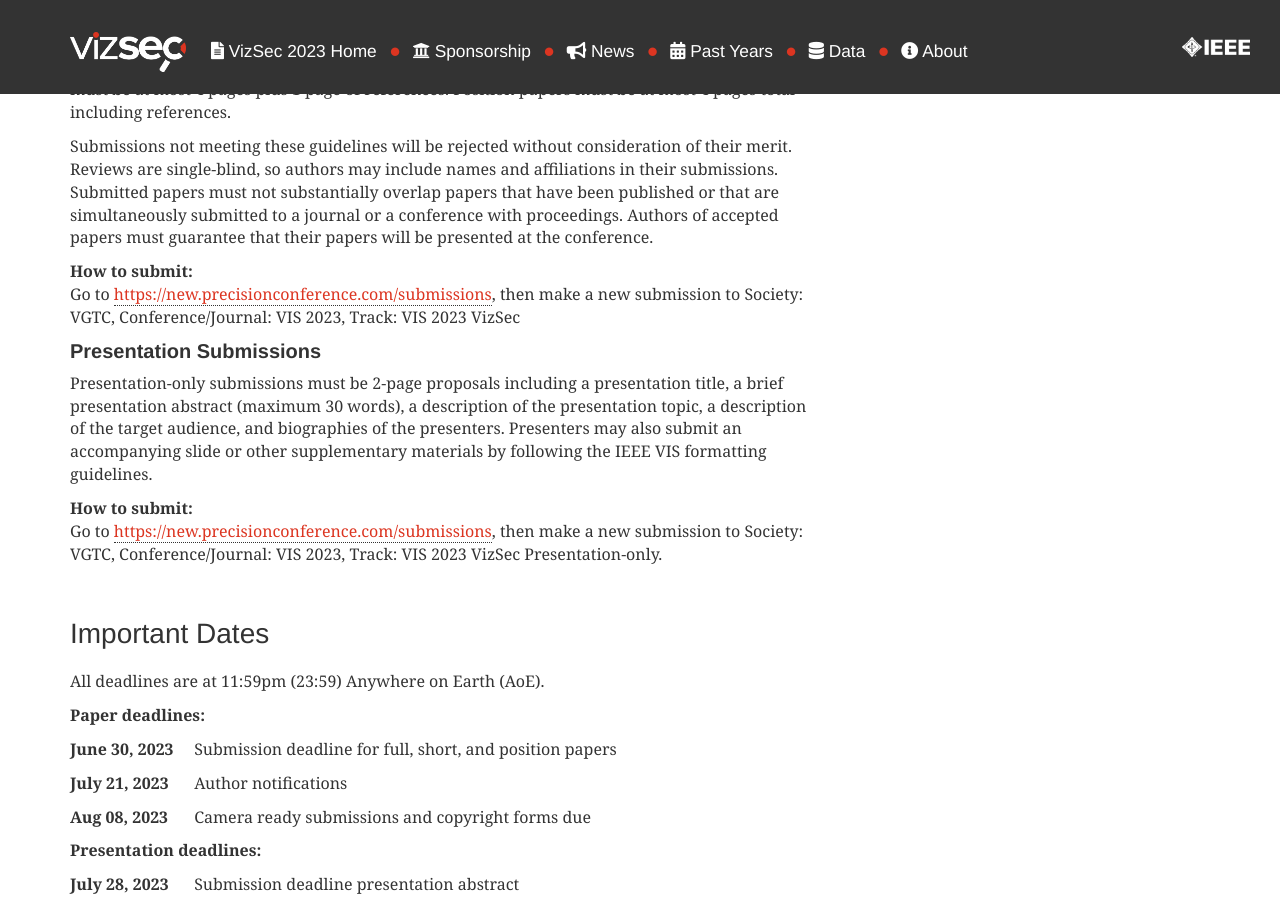
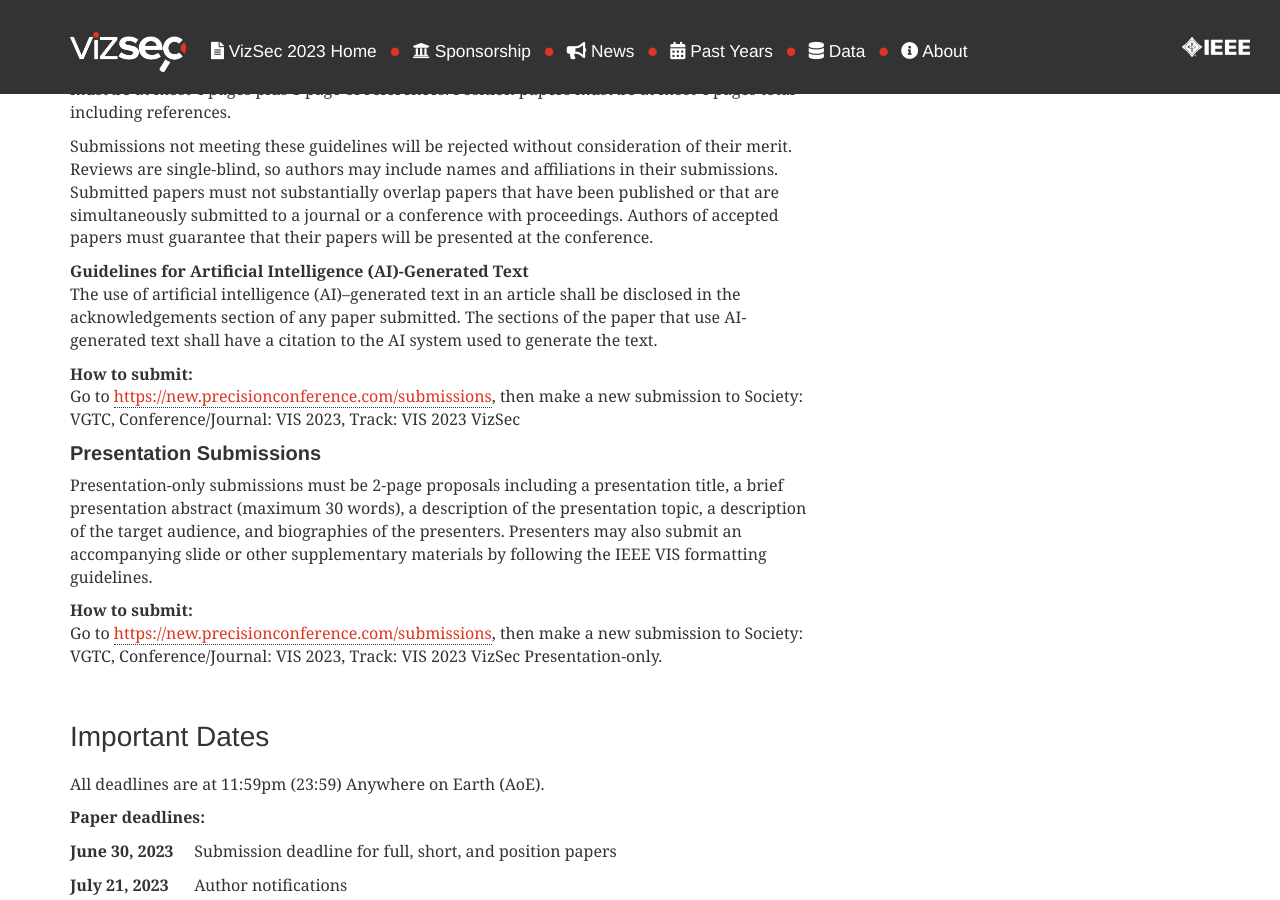
Before and after one commit to vizsec/vizsec.github.io, a Jekyll site: the page built from vizsec2023/index.html, in a window 1280 px wide and 900 px high, scrolled down 2865 px. Built offline with Jekyll 4.4.1, drawn with Linux system fonts in a browser that asks for light colours; nearby versions of some CDN libraries.

Commit message:
add AI text guideline

```diff
--- a/vizsec2023/index.html
+++ b/vizsec2023/index.html
@@ -138,6 +138,11 @@ custom_css: cfp_sidebar
     Authors of accepted papers must guarantee that their papers will be presented at the conference.
 </p>
 <p>
+    <strong>Guidelines for Artificial Intelligence (AI)-Generated Text</strong><br>
+    The use of artificial intelligence (AI)–generated text in an article shall be disclosed in the acknowledgements section of any paper submitted.
+    The sections of the paper that use AI-generated text shall have a citation to the AI system used to generate the text.
+</p>
+<p>
     <strong>How to submit:</strong><br>
     Go to <a href="https://new.precisionconference.com/submissions" target="_blank">https://new.precisionconference.com/submissions</a>, then make a new submission to Society: VGTC, Conference/Journal: VIS 2023, Track: VIS 2023 VizSec
 </p>
```
